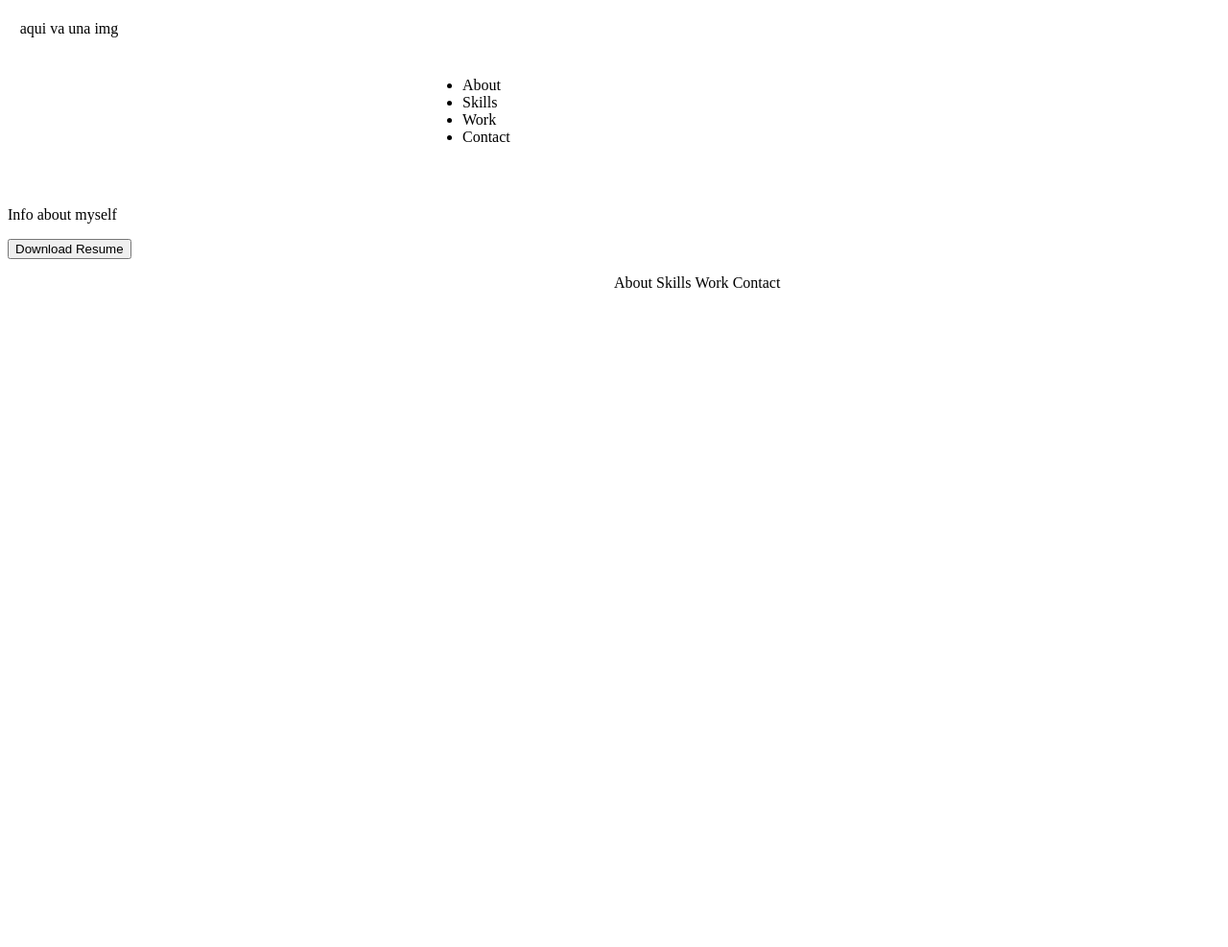
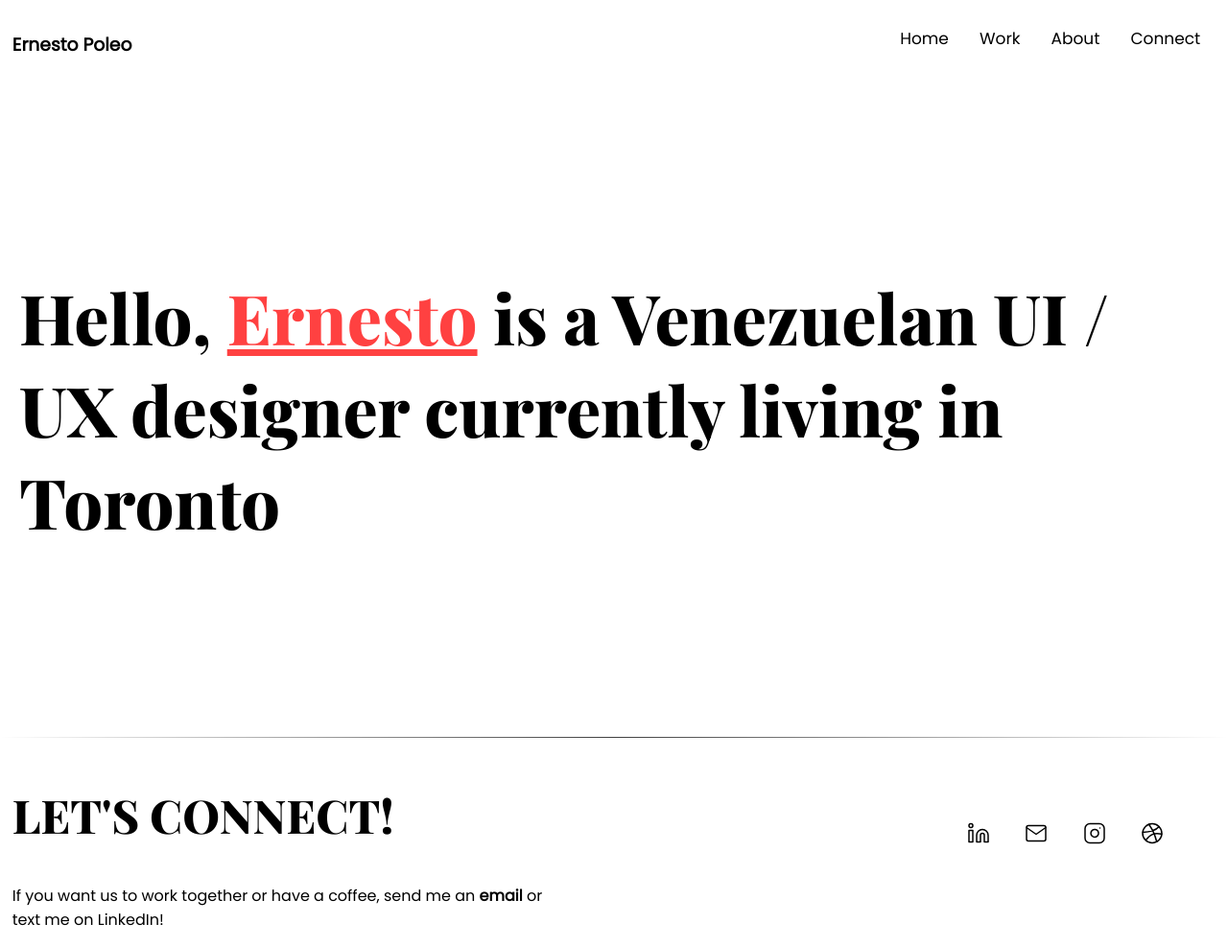
Before and after one commit to ErnestoPG/UX_UI_HW_17, a plain HTML site: page index.html in a window 1280 px wide. Shown: the whole page at 96% size. Before the commit the page ends 800 px from the top, so only its background shows below. Drawn offline with nearby package versions, Linux system fonts and the light colour scheme.

Commit message:
Header-Main-Footer

```diff
--- a/CSS/styles.css
+++ b/CSS/styles.css
@@ -1,19 +1,121 @@
-.inline-block{
-  display: inline-block;
+body{
+  margin:0;
+  font-family: 'Poppins', sans-serif;
+}
+#page-container{
+  position: relative;
+  min-height: 100vh;
+}
+
+#content-wrap{
+  padding-bottom: 2.5rem;
+}
+
+/* HEADER */
+
+header{
+  position: fixed;
+  width: 100%;
+}
+.topnav{
+  overflow: hidden;
+  background-color: white;
+  display: inline-block
   vertical-align: top;
 }
 
 .logo{
-  width: 23%;
+  padding:1%;
+  width: 25%;%;
+  float: left;
+}
+
+.topnav a {
+  float: left;
+  color: black;
+  text-align: center;
+  padding: 14px 16px;
+  text-decoration: none;
+  font-size: 17px;
+}
+
+
+.topnav-right {
+  float: right;
   padding: 1%;
 }
 
-nav{
-  width: 73%;
-  padding: 1%;
+
+
+/* HERO */
+
+#heroSection{
+  height: 650px;
+  position: relative;
+
 }
 
-ul{
+.hero{
+  padding: 20px;
+  position: absolute;
+  top:25%;
+  font-family: 'Playfair Display', serif;
+  font-weight: 400;
+  font-size: 48px;
+}
+
+.ernesto{
+  color: #FF4141;
+  text-decoration: underline;
+}
+
+/* FOOTER */
+
+#footer{
+  position: absolute;
+  bottom: 0;
+  width: 100%;
+  height: 2.5rem;
+
+}
+
+.footer{
+  overflow: hidden;
+  background-color: white;
+  display: inline-block
+
+  vertical-align: top;
+}
+
+.connect{
+  padding-left: 1%;
+  float: left;
+  width: 45%;
+
+}
+
+.social-media{
+  height: 100%;
+  float: left;
+  display: inline-block;
   width: 50%;
-  margin-left: auto;
+  text-align: right;
+  transform: translate(0%, 50%);
 }
+
+
+.footer img{
+  padding:16px;
+  }
+
+.connect h2{
+  font-size: 48px;
+  font-family: 'Playfair Display' , serif;
+}
+
+.division{
+
+    border: 0;
+    height: 1px;
+    background-image: linear-gradient(to right, rgba(0, 0, 0, 0), rgba(0, 0, 0, 0.75), rgba(0, 0, 0, 0));
+}
--- a/index.html
+++ b/index.html
@@ -1,39 +1,64 @@
 <!DOCTYPE html>
 <html lang="en" dir="ltr">
+
 <head>
   <meta charset="utf-8">
-    <title></title>
+  <title>Ernesto</title>
   <link rel="stylesheet" href="CSS/styles.css">
+  <link rel="preconnect" href="https://fonts.gstatic.com">
+  <link href="https://fonts.googleapis.com/css2?family=Playfair+Display:wght@400;500;800&family=Poppins:ital,wght@0,400;1,600&display=swap" rel="stylesheet">
 </head>
+
 <body>
-    <header class="navigation">
-      <div class="inline-block logo">
-        <img src="" alt="">aqui va una img
+  <header>
+
+
+    <div class="topnav">
+
+      <h3 class="logo">Ernesto Poleo</h3>
+      <div class="topnav-right">
+        <a href="">Home</a>
+        <a href="">Work</a>
+        <a href="">About</a>
+        <a href="">Connect</a>
       </div>
-      <nav class="inline-block">
-        <ul>
-          <li>About</li>
-          <li>Skills</li>
-          <li>Work</li>
-          <li>Contact</li>
-        </ul>
-      </nav>
+
+    </div>
+
   </header>
-    <section class="heroImg">
-      <div class="content">
-        <img src="" alt="">
-        <p>Info about myself</p>
-        <button type="button" name="button">Download Resume</button>
+  <div id="page-container">
+    <div id="content-wrap">
+
+    </div>
+
+    <section id="heroSection">
+      <div class="hero">
+        <h1>Hello, <span class="ernesto">Ernesto</span> is a Venezuelan UI / UX designer currently living in Toronto</h1>
       </div>
     </section>
-    <footer>
+
+
+
+    <footer id="footer">
+      <hr class="division">
+      <div class="footer">
+        <div class="connect">
+          <h2>LET'S CONNECT!</h2>
+          <p>If you want us to work together or have a coffee, send me an <b>email</b> or text me on <bold>LinkedIn!</bold>
+          </p>
+        </div>
+
+        <div class="social-media">
           <ul>
-        <li class="inline-block">About</li>
-        <li class="inline-block">Skills</li>
-        <li class="inline-block">Work</li>
-        <li class="inline-block">Contact</li>
+            <img src="images/linkedin.svg" class="social-logo" alt="">
+            <img src="images/mail.svg" class="social-logo" alt="">
+            <img src="images/instagram.svg" class="social-logo" alt="">
+            <img src="images/dribbble.svg" class="social-logo" alt="">
           </ul>
+        </div>
+      </div>
     </footer>
+  </div>
+</body>
 
-  </body>
 </html>
```
Also changed, not shown: images/dribbble.svg (added), images/footer.png (added), images/header.png (added), images/hero.png (added), images/instagram.svg (added), images/linkedin.svg (added), images/mail.svg (added), 1 other file. Lines whose indentation alone changed are shown as unchanged.
